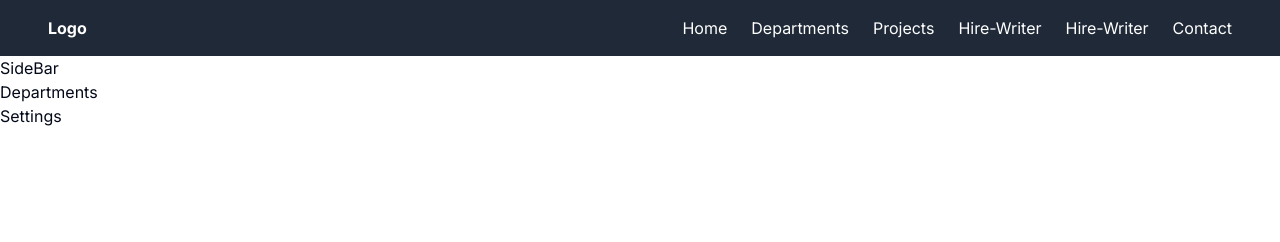
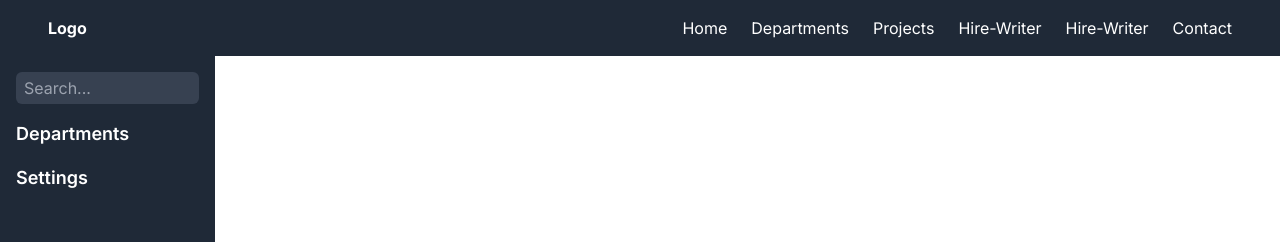
Before and after one commit to ericogbekene/Research_v1, a Next.js app in the folder frontend-app/: page / in a window 1280 px wide. Shown: the top 242 px of the page. Built offline with nearby package versions, Linux system fonts and the light colour scheme; no server answers.

Commit message:
feat/sideBar component

```diff
--- a/frontend-app/src/app/page.tsx
+++ b/frontend-app/src/app/page.tsx
@@ -77,12 +77,17 @@ export default function Home() {
   return (
     <>
     <Navbar/>
+
+    <div className="flex items-center justify-between">
     <Sidebar/>
     <Hero/>
-    <div className="flex justify-between items-center">
+    </div>
 
+    <div className="flex items-center justify-between">
     <ClientCard projects={projects} />
     </div>
+
+
     <Footer/>
 
     </>
--- a/frontend-app/src/components/ui/clientCard.tsx
+++ b/frontend-app/src/components/ui/clientCard.tsx
@@ -17,17 +17,24 @@ export default function ClientCard({ projects }) {
                                     <Card key={project.id}>
                                         <CardHeader>
                                             <CardTitle>{project.title}</CardTitle>
-                                            <CardDescription>Lorem Ipsum </CardDescription>
+
                                         </CardHeader>
 
                                         <CardContent>
+                                            <div className="flex items-center justify-start gap-2">
                                             <Button asChild>
                                                 <Link href="/hire-writer"> View More </Link>
 
                                             </Button>
+                                            <Button asChild>
+                                                <Link href="/hire-writer"> Hire Writer </Link>
+
+                                            </Button>
+                                            </div>
+
                                         </CardContent>
                                         <CardFooter>
-                                            <p>Card Footer</p>
+                                            <p></p>
                                         </CardFooter>
 
 
@@ -40,10 +47,7 @@ export default function ClientCard({ projects }) {
                     }
                 </div>
 
-                <Button asChild>
-                    <Link href="/hire-writer"> Hire a Writer </Link>
 
-                </Button>
             </main>
         </div >
     )
--- a/frontend-app/src/components/ui/hero.tsx
+++ b/frontend-app/src/components/ui/hero.tsx
@@ -0,0 +1,23 @@
+export default function TwoColumnsWithIllustration() {
+    return (
+      <section className="container mx-auto flex flex-col px-8 py-36 sm:flex-row-reverse sm:px-12">
+        <img
+          alt="Woman doing meditation"
+          className="mb-8 w-full sm:mb-0 sm:ml-4 sm:w-1/2 dark:contrast-200"
+          src="/illustrations/undraw_meditation_re_gll0.svg"
+        />
+        <div className="mr-4 w-full text-center sm:w-1/2 sm:text-left">
+          <h1 className="mb-4 text-3xl font-bold leading-tight dark:text-dark-50 md:text-4xl">
+            Train your mind,
+            <br /> be peaceful
+          </h1>
+          <p className="mb-8 leading-relaxed text-slate-700 dark:text-slate-400">
+          Browse Our Collection of Expertly written Academic Papers
+          </p>
+          <button className="rounded-lg border-0 bg-pink-400 px-12 py-2 text-base text-white shadow-lg shadow-pink-300 transition hover:bg-pink-500 hover:shadow-pink-400 dark:shadow-pink-900">
+            Register now
+          </button>
+        </div>
+      </section>
+    );
+  }
--- a/frontend-app/src/components/ui/sidebar.tsx
+++ b/frontend-app/src/components/ui/sidebar.tsx
@@ -1,10 +1,24 @@
 const Sidebar = () => {
-    return ( <>
+    return (
+      <>
         {/** Insert search bar */}
-        <div> SideBar</div>
-        <div> Departments</div>
-        <div> Settings</div>
-    </> );
-}
+        <div className="w-64 h-screen bg-gray-800 text-white p-4">
+          <div className="mb-4">
+            <input
+              type="text"
+              placeholder="Search..."
+              className="w-full px-2 py-1 rounded-md bg-gray-700 text-white focus:outline-none focus:ring focus:ring-gray-500"
+            />
+          </div>
+          <div className="mb-4">
+            <h2 className="text-lg font-semibold">Departments</h2>
+          </div>
+          <div>
+            <h2 className="text-lg font-semibold">Settings</h2>
+          </div>
+        </div>
+      </>
+    );
+  };
 
-export default Sidebar;
+  export default Sidebar;
```
